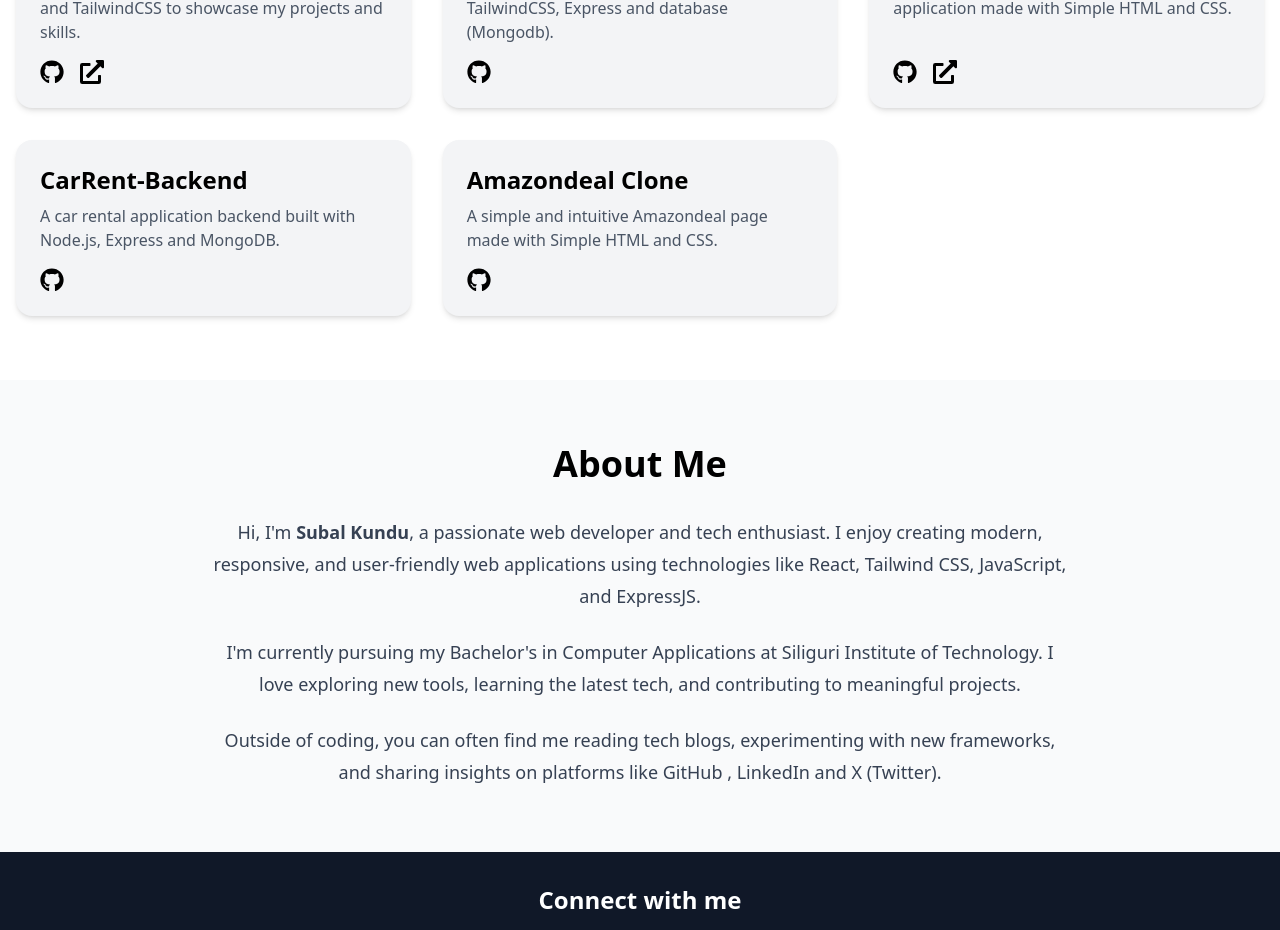
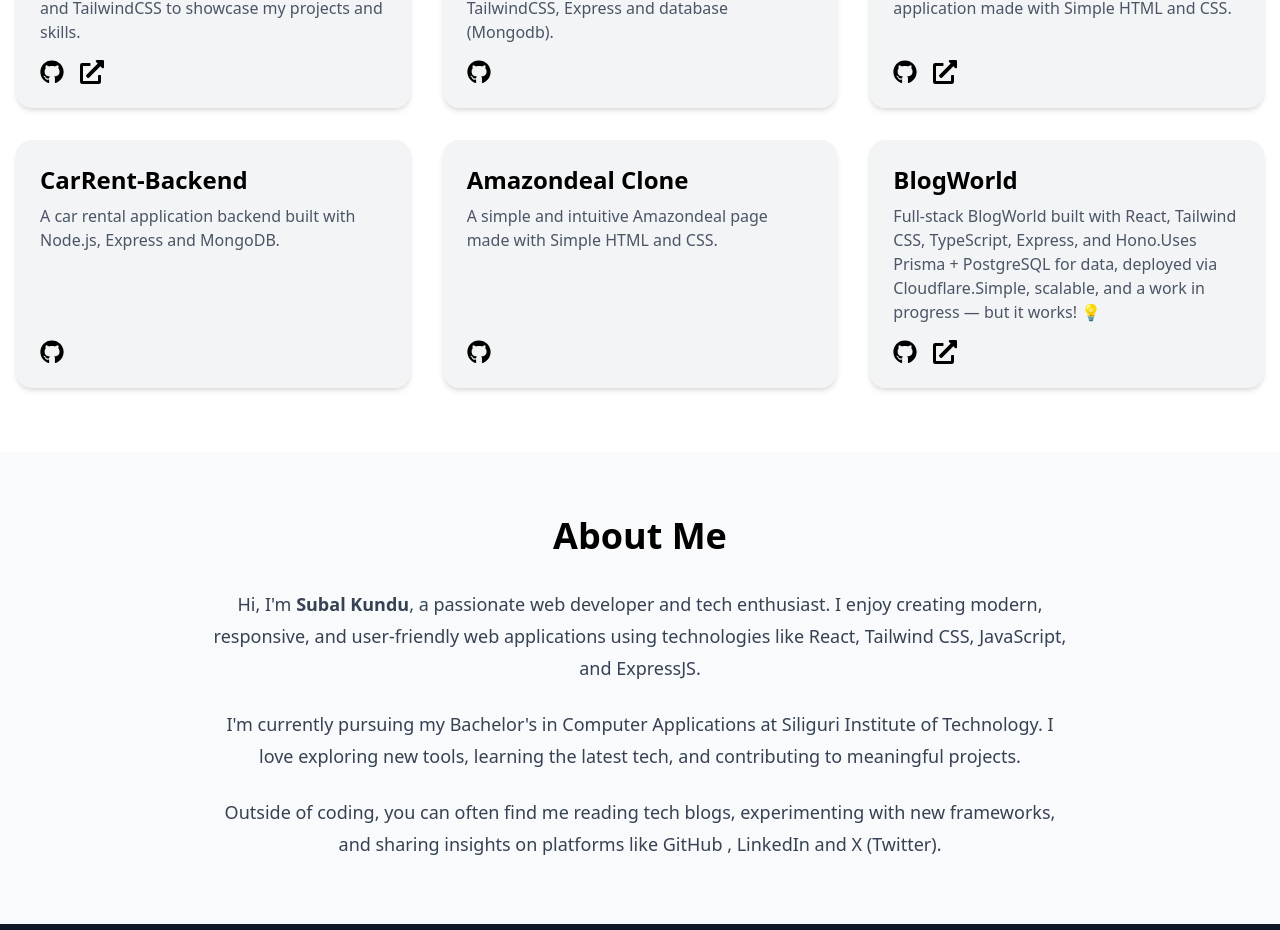
Before and after one commit to subal43/portfolio, a React (Vite) app: page / in a window 1280 px wide. Shown: the part 1552-2482 px from the top of the page. Built offline with nearby package versions, Linux system fonts and the light colour scheme.

Commit message:
add BlogWorld

```diff
--- a/components/project.tsx
+++ b/components/project.tsx
@@ -32,9 +32,15 @@ const projects = [
     github: 'https://github.com/subal43/amazondeal',
     demo: '',
   },
+  {
+    title: 'BlogWorld',
+    description: "Full-stack BlogWorld built with React, Tailwind CSS, TypeScript, Express, and Hono.Uses Prisma + PostgreSQL for data, deployed via Cloudflare.Simple, scalable, and a work in progress — but it works! 💡",
+    github: 'https://github.com/subal43/BlogWorld',
+    demo: 'https://subalblog.netlify.app/',
+  },
 ];
 
-export const Projects:React.FC=()=>{
+export const Projects: React.FC = () => {
   return (
     <section id="projects" className="py-16 bg-white">
       <div className="container mx-auto px-4">
```
